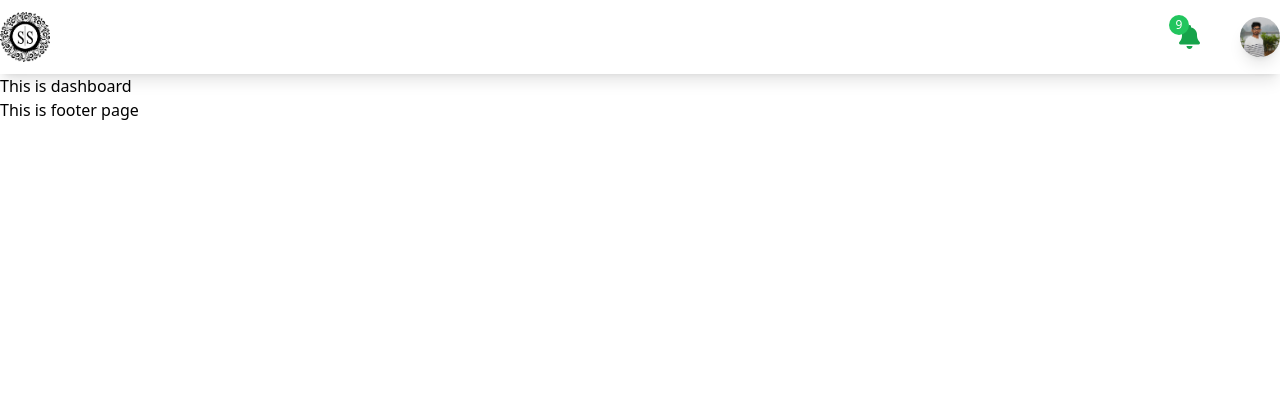
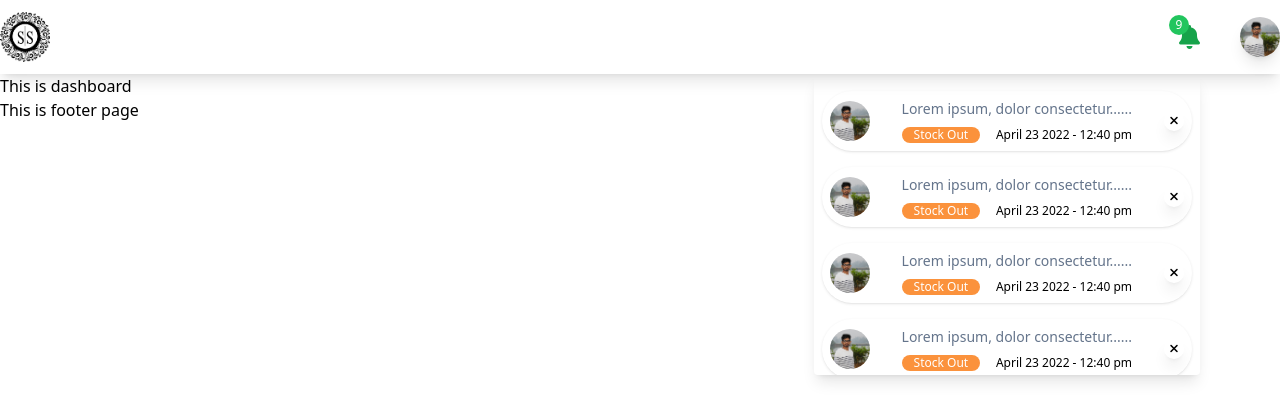
Before and after one commit to Mehedi4467/shop-dashboard, a React (Create React App) app: page / in a window 1280 px wide. Both pictures are taken after a click on the icon 1189 px from the left and 37 px from the top of the page. Shown: the top 420 px of the page. Built offline with nearby package versions, Linux system fonts and the light colour scheme.

Commit message:
header full complated

```diff
--- a/src/Shared/Header/Header.css
+++ b/src/Shared/Header/Header.css
@@ -29,3 +29,34 @@
 .profile p{
     color: #A8A8A8;
 }
+
+.notification{
+    height: 300px;
+    overflow-y:scroll ;
+    position: absolute;
+    top: 54px;
+    right: 0;
+}
+
+.delete{
+    height: 20px;
+    width: 20px;
+    cursor: pointer;
+}
+
+/* width */
+::-webkit-scrollbar {
+    width: 8px;
+  }
+
+  /* Track */
+  ::-webkit-scrollbar-track {
+    box-shadow: inset 0 0 5px grey;
+    border-radius: 20px;
+  }
+
+  /* Handle */
+  ::-webkit-scrollbar-thumb {
+    background: #E0E0E0;
+    border-radius: 20px;
+  }
--- a/src/Shared/Header/Header.js
+++ b/src/Shared/Header/Header.js
@@ -4,7 +4,17 @@ import userImg from '../../Images/user/mehedi.jpg';
 import './Header.css';
 const Header = () => {
     const [showUser, setShowUser] = useState(false);
-    console.log(showUser);
+    const [notificationShow, setNotificationShow] = useState(false);
+
+    const handelUser = () => {
+        setShowUser(!showUser);
+        setNotificationShow(false);
+    }
+    const handelNotification = () => {
+        setNotificationShow(!notificationShow);
+        setShowUser(false);
+    }
+
     return (
         <div className='shadow-lg'>
             <div className='container mx-auto md:px-0 px-10 sm:px-10 py-3'>
@@ -14,11 +24,90 @@ const Header = () => {
                     </div>
                     <div className='flex justify-end items-center image-body'>
                         <div className='mx-10 p-bell'>
-                            <i className="text-green-600 cursor-pointer text-2xl fa-solid fa-bell"></i>
+                            <i onClick={handelNotification} className="text-green-600 cursor-pointer text-2xl fa-solid fa-bell"></i>
                             <div className='p-count flex items-center justify-center bg-green-500 p-1 rounded-full'><p className='text-xs text-white'>9</p></div>
+
+
+                            <div className={`shadow-lg rounded notification scroll-smooth overflow-y-auto py-4 mb-4  px-2 ${notificationShow ? 'w-max' : 'hidden'}`}>
+                                <div className='shadow rounded-full p-2 flex items-center justify-between gap-4 mb-4 hover:bg-slate-100 cursor-pointer'>
+                                    <img className='rounded-full' src={userImg} width='40' alt="Notification Images" />
+                                    <div>
+                                        <p className='text-sm text-slate-500 mx-4'>Lorem ipsum, dolor consectetur......</p>
+                                        <div className='flex justify-between mt-2'>
+                                            <p className='text-xs ml-4 px-3 text-white rounded-full bg-orange-400'>Stock Out</p>
+                                            <p className='text-xs mr-4'>April 23 2022 - 12:40 pm</p>
+                                        </div>
+                                    </div>
+                                    <div className='delete shadow-lg rounded-full flex justify-center items-center'><i className="text-xs fa-solid fa-xmark"></i></div>
+                                </div>
+
+                                <div className='shadow rounded-full p-2 flex items-center justify-between gap-4 mb-4 hover:bg-slate-100 cursor-pointer'>
+                                    <img className='rounded-full' src={userImg} width='40' alt="Notification Images" />
+                                    <div>
+                                        <p className='text-sm text-slate-500 mx-4'>Lorem ipsum, dolor consectetur......</p>
+                                        <div className='flex justify-between mt-2'>
+                                            <p className='text-xs ml-4 px-3 text-white rounded-full bg-orange-400'>Stock Out</p>
+                                            <p className='text-xs mr-4'>April 23 2022 - 12:40 pm</p>
+                                        </div>
+                                    </div>
+                                    <div className='delete shadow-lg rounded-full flex justify-center items-center'><i className="text-xs fa-solid fa-xmark"></i></div>
+                                </div>
+
+                                <div className='shadow rounded-full p-2 flex items-center justify-between gap-4 mb-4 hover:bg-slate-100 cursor-pointer'>
+                                    <img className='rounded-full' src={userImg} width='40' alt="Notification Images" />
+                                    <div>
+                                        <p className='text-sm text-slate-500 mx-4'>Lorem ipsum, dolor consectetur......</p>
+                                        <div className='flex justify-between mt-2'>
+                                            <p className='text-xs ml-4 px-3 text-white rounded-full bg-orange-400'>Stock Out</p>
+                                            <p className='text-xs mr-4'>April 23 2022 - 12:40 pm</p>
+                                        </div>
+                                    </div>
+                                    <div className='delete shadow-lg rounded-full flex justify-center items-center'><i className="text-xs fa-solid fa-xmark"></i></div>
+                                </div>
+
+                                <div className='shadow rounded-full p-2 flex items-center justify-between gap-4 mb-4 hover:bg-slate-100 cursor-pointer'>
+                                    <img className='rounded-full' src={userImg} width='40' alt="Notification Images" />
+                                    <div>
+                                        <p className='text-sm text-slate-500 mx-4'>Lorem ipsum, dolor consectetur......</p>
+                                        <div className='flex justify-between mt-2'>
+                                            <p className='text-xs ml-4 px-3 text-white rounded-full bg-orange-400'>Stock Out</p>
+                                            <p className='text-xs mr-4'>April 23 2022 - 12:40 pm</p>
+                                        </div>
+                                    </div>
+                                    <div className='delete shadow-lg rounded-full flex justify-center items-center'><i className="text-xs fa-solid fa-xmark"></i></div>
+                                </div>
+
+                                <div className='shadow rounded-full p-2 flex items-center justify-between gap-4 mb-4 hover:bg-slate-100 cursor-pointer'>
+                                    <img className='rounded-full' src={userImg} width='40' alt="Notification Images" />
+                                    <div>
+                                        <p className='text-sm text-slate-500 mx-4'>Lorem ipsum, dolor consectetur......</p>
+                                        <div className='flex justify-between mt-2'>
+                                            <p className='text-xs ml-4 px-3 text-white rounded-full bg-orange-400'>Stock Out</p>
+                                            <p className='text-xs mr-4'>April 23 2022 - 12:40 pm</p>
+                                        </div>
+                                    </div>
+                                    <div className='delete shadow-lg rounded-full flex justify-center items-center'><i className="text-xs fa-solid fa-xmark"></i></div>
+                                </div>
+
+                                <div className='shadow rounded-full p-2 flex items-center justify-between gap-4 mb-4 hover:bg-slate-100 cursor-pointer'>
+                                    <img className='rounded-full' src={userImg} width='40' alt="Notification Images" />
+                                    <div>
+                                        <p className='text-sm text-slate-500 mx-4'>Lorem ipsum, dolor consectetur......</p>
+                                        <div className='flex justify-between mt-2'>
+                                            <p className='text-xs ml-4 px-3 text-white rounded-full bg-orange-400'>Stock Out</p>
+                                            <p className='text-xs mr-4'>April 23 2022 - 12:40 pm</p>
+                                        </div>
+                                    </div>
+                                    <div className='delete shadow-lg rounded-full flex justify-center items-center'><i className="text-xs fa-solid fa-xmark"></i></div>
+                                </div>
+
+
+
+                            </div>
+
                         </div>
                         <div>
-                            <img onClick={() => setShowUser(!showUser)} className='cursor-pointer rounded-full shadow-lg' src={userImg} width='40' height='50' alt="User images" />
+                            <img onClick={handelUser} className='cursor-pointer rounded-full shadow-lg' src={userImg} width='40' height='50' alt="User images" />
                         </div>
                         <div className={`shadow-lg rounded w-52 py-2 duration-100 ease-in-out profile  ${showUser ? 'dashboard-link' : 'hidden'}`}>
 
```
